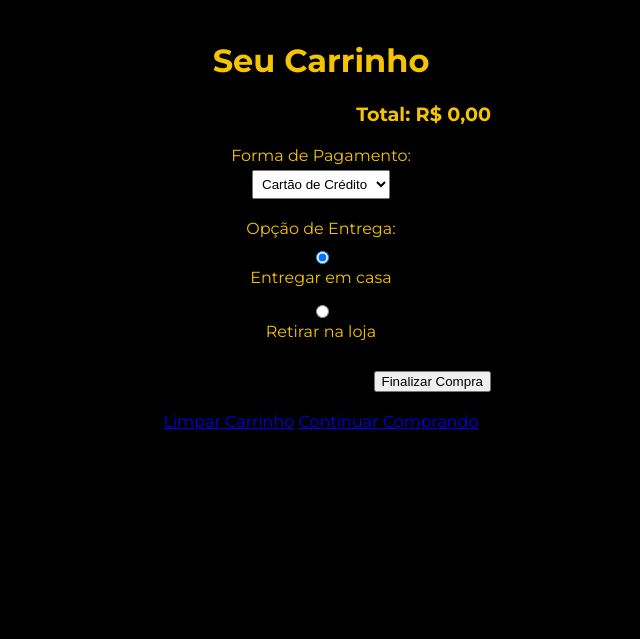
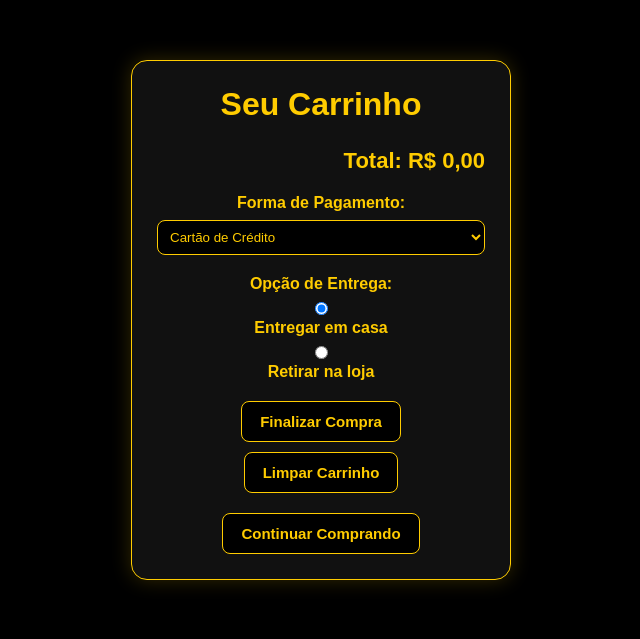
Before and after one commit to Zucolin/ReidoX, a PHP site: page /carrinho.php in a window 1280 px wide. Shown: the top 639 px of the page, without its empty margins (319-959 px from the left). Run offline with PHP 8.4, Linux system fonts and the light colour scheme; the visitor is signed in with stand-in values (Sample User, id 1); data that the repository does not hold is empty.

Commit message:
carrinho

```diff
--- a/Escolha/acompanhamentos.php
+++ b/Escolha/acompanhamentos.php
@@ -76,10 +76,8 @@ $acompanhamentos = $usuarioModel->listarProdutosPorCategoria('acompanhamento');
                 <li><a href="../sobrenos.html">Sobre nós</a></li>
             </ul>
             <div class="carrinho">
+                  <p class="contagemcarrinho">11</p>
                  <a href="../carrinho.php"><img src="../img/carrinho1.png" alt="" class="carrinhoimg"></a>
-
-                    <p class="contagemcarrinho">11</p>
-
             </div>
             <div class="user-menu">
                 <button class="menu-btn">Olá, <?= htmlspecialchars($nome) ?>!</button>
--- a/Escolha/bebidas.php
+++ b/Escolha/bebidas.php
@@ -77,9 +77,10 @@ $bebidas = $usuarioModel->listarProdutosPorCategoria('bebida');
                 <li><a href="../sobrenos.html">Sobre nós</a></li>
             </ul>
               <div class="carrinho">
+                    <p class="contagemcarrinho">11</p>
                  <a href="../carrinho.php"><img src="../img/carrinho1.png" alt="" class="carrinhoimg"></a>
 
-                    <p class="contagemcarrinho">11</p>
+
 
             </div>
             <div class="user-menu">
--- a/Escolha/combos.php
+++ b/Escolha/combos.php
@@ -77,9 +77,10 @@ $combos = $usuarioModel->listarProdutosPorCategoria('combo');
                 <li><a href="../sobrenos.html">Sobre nós</a></li>
             </ul>
               <div class="carrinho">
+                   <p class="contagemcarrinho">11</p>
                  <a href="../carrinho.php"><img src="../img/carrinho1.png" alt="" class="carrinhoimg"></a>
 
-                    <p class="contagemcarrinho">11</p>
+
 
             </div>
             <div class="user-menu">
--- a/Escolha/lanches.php
+++ b/Escolha/lanches.php
@@ -75,9 +75,10 @@ $lanches = $usuarioModel->listarProdutosPorCategoria('lanche');
                 <li><a href="../sobrenos.html">Sobre nós</a></li>
             </ul>
               <div class="carrinho">
+                  <p class="contagemcarrinho">11</p>
                  <a href="../carrinho.php"><img src="../img/carrinho1.png" alt="" class="carrinhoimg"></a>
 
-                    <p class="contagemcarrinho">11</p>
+
 
             </div>
             <div class="user-menu">
--- a/Escolha/sobremesas.php
+++ b/Escolha/sobremesas.php
@@ -75,8 +75,9 @@ $sobremesas = $usuarioModel->listarProdutosPorCategoria('sobremesa');
                 <li><a href="../sobrenos.html">Sobre nós</a></li>
             </ul>
               <div class="carrinho">
+                  <p class="contagemcarrinho">11</p>
                  <a href="../carrinho.php"><img src="../img/carrinho1.png" alt="" class="carrinhoimg"></a>
-                 <p class="contagemcarrinho">11</p>
+
             </div>
             <div class="user-menu">
                 <button class="menu-btn">Olá, <?= htmlspecialchars($nome) ?>!</button>
--- a/carrinho.php
+++ b/carrinho.php
@@ -89,15 +89,179 @@ $total_carrinho = 0;
     <title>Carrinho de Compras</title>
     <link rel="stylesheet" href="estilos.css">
     <style>
-        .container { max-width: 800px; margin: auto; padding: 20px; }
-        .cart-item { display: flex; justify-content: space-between; align-items: center; margin-bottom: 10px; padding: 10px; border: 1px solid #ddd; border-radius: 5px; }
-        .cart-item input { width: 60px; text-align: center; }
-        .cart-item a { color: #c00; text-decoration: none; }
-        .cart-total { text-align: right; font-size: 1.2em; font-weight: bold; margin-top: 20px; }
-        .form-group { margin-top: 20px; }
-        .form-group label { display: block; margin-bottom: 5px; }
-        .form-group select, .form-group div { padding: 5px; }
-        .cart-actions { display: flex; justify-content: flex-end; margin-top: 20px; }
+   /* RESET */
+* {
+    margin: 0;
+    padding: 0;
+    box-sizing: border-box;
+    font-family: Arial, Helvetica, sans-serif;
+}
+
+body {
+    background: #000;
+    padding: 20px;
+    color: #fff;
+}
+
+
+/* CONTAINER */
+.container {
+    max-width: 800px;
+    margin: 40px auto;
+    background: #111;
+    padding: 25px;
+    border-radius: 16px;
+    border: 1px solid #ffcc00;
+    box-shadow: 0 0 20px rgba(255, 204, 0, 0.2);
+}
+
+/* TÍTULO */
+h1 {
+    margin-bottom: 25px;
+    color: #ffcc00;
+    text-align: center;
+}
+
+/* ITEM DO CARRINHO */
+.cart-item {
+    display: flex;
+    justify-content: space-between;
+    align-items: center;
+    margin-bottom: 15px;
+    padding: 15px;
+    background: #000;
+    border-radius: 12px;
+    border: 1px solid #333;
+    transition: 0.2s ease;
+}
+
+.cart-item:hover {
+    border-color: #ffcc00;
+    box-shadow: 0 0 6px rgba(255, 204, 0, 0.3);
+}
+
+/* TEXTO DO PRODUTO */
+.cart-item span {
+    font-size: 15px;
+    color: #fff;
+}
+
+/* QUANTIDADE */
+.cart-item input[type="number"] {
+    width: 60px;
+    padding: 6px;
+    border-radius: 8px;
+    border: 1px solid #ffcc00;
+    background: #000;
+    color: #ffcc00;
+    text-align: center;
+}
+
+/* REMOVER */
+.cart-item a {
+    color: #ffcc00;
+    text-decoration: none;
+    font-weight: bold;
+}
+
+.cart-item a:hover {
+    text-decoration: underline;
+    color: #ffd633;
+}
+
+/* TOTAL */
+.cart-total {
+    text-align: right;
+    font-size: 22px;
+    font-weight: bold;
+    margin: 25px 0 15px;
+    color: #ffcc00;
+}
+
+/* FORM */
+.form-group {
+    margin: 20px 0;
+}
+
+.form-group label {
+    font-weight: bold;
+    margin-bottom: 8px;
+    display: block;
+    color: #ffcc00;
+}
+
+/* SELECT */
+.form-group select {
+    width: 100%;
+    padding: 8px;
+    border-radius: 8px;
+    border: 1px solid #ffcc00;
+    background: #000;
+    color: #ffcc00;
+}
+
+/* RADIO */
+.form-group div {
+    margin-top: 8px;
+}
+
+/* BOTÕES */
+.btn,
+button,
+.btn-limpar,
+.btn-cont {
+    padding: 11px 18px;
+    background: #000;
+    border: 1px solid #ffcc00;
+    color: #ffcc00;
+    border-radius: 8px;
+    cursor: pointer;
+    text-decoration: none;
+    display: inline-block;
+    transition: 0.2s;
+    font-size: 15px;
+    font-weight: bold;
+}
+
+
+.btn:hover,
+button:hover {
+    background: #2ef50bff;
+    color: #000;
+    transform: translateY(-2px);
+}
+
+/* LIMPAR CARRINHO */
+.btn-limpar {
+    border-color: #ffcc00;
+}
+
+.btn-limpar:hover {
+    background: #ff0000;
+    color: #000000ff;
+    border-color: #ff0000;
+}
+.btn-cont {
+    border-color: #ffcc00;
+}
+.btn-cont:hover {
+    background: #ffcc00;
+    color: #000000ff;
+    border-color: #ffcc00;
+}
+/* RESPONSIVO */
+@media(max-width: 600px) {
+    .cart-item {
+        flex-direction: column;
+        align-items: flex-start;
+        gap: 10px;
+    }
+
+    .cart-total {
+        text-align: left;
+    }
+}
+
     </style>
 </head>
 <body>
@@ -149,7 +313,7 @@ $total_carrinho = 0;
             </form>
             <a href="carrinho.php?limpar=1" class="btn-limpar" style="margin-top: 10px; display: inline-block;">Limpar Carrinho</a>
         <?php endif; ?>
-        <a href="paginainicio.php" class="btn" style="margin-top: 20px; display: inline-block;">Continuar Comprando</a>
+        <a href="paginainicio.php" class="btn-cont" style="margin-top: 20px; display: inline-block;">Continuar Comprando</a>
     </div>
 </body>
 </html>
```
Also changed, not shown: Escolha/estilos.css (+6 -5 lines), paginainicio.php (+12 -7 lines), img/6924a23706168.webp (added).
